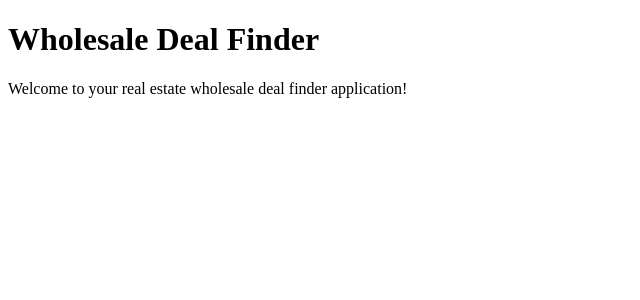
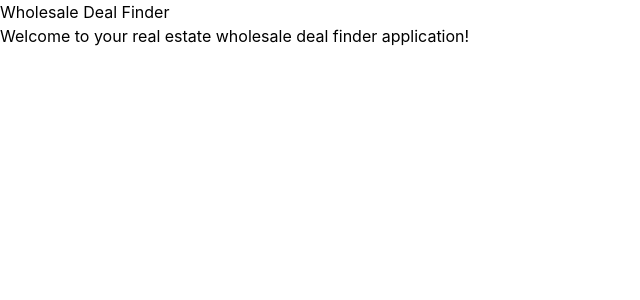
Before and after one commit to idropthebeat/wholesale-deal-finder, a Next.js app: page / in a window 1280 px wide. Shown: the top 300 px of the page, without its empty margins (0-640 px from the left). Built offline with nearby package versions, Linux system fonts and the light colour scheme.

Commit message:
Create _app.js

```diff
--- /dev/null
+++ b/pages/_app.js
@@ -0,0 +1,12 @@
+import '../styles/globals.css'
+import { SessionProvider } from 'next-auth/react'
+
+function MyApp({ Component, pageProps: { session, ...pageProps } }) {
+  return (
+    <SessionProvider session={session}>
+      <Component {...pageProps} />
+    </SessionProvider>
+  )
+}
+
+export default MyApp
```
